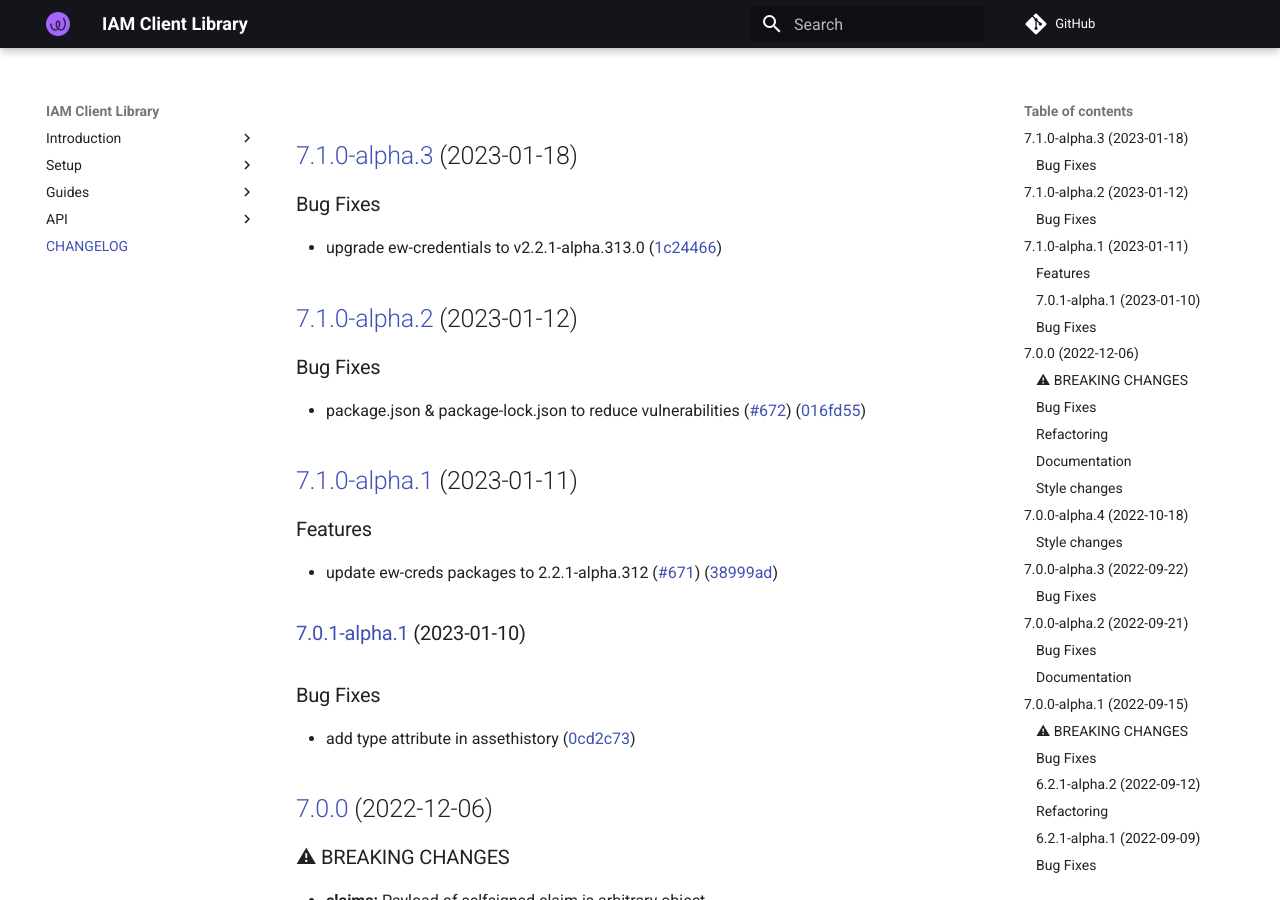
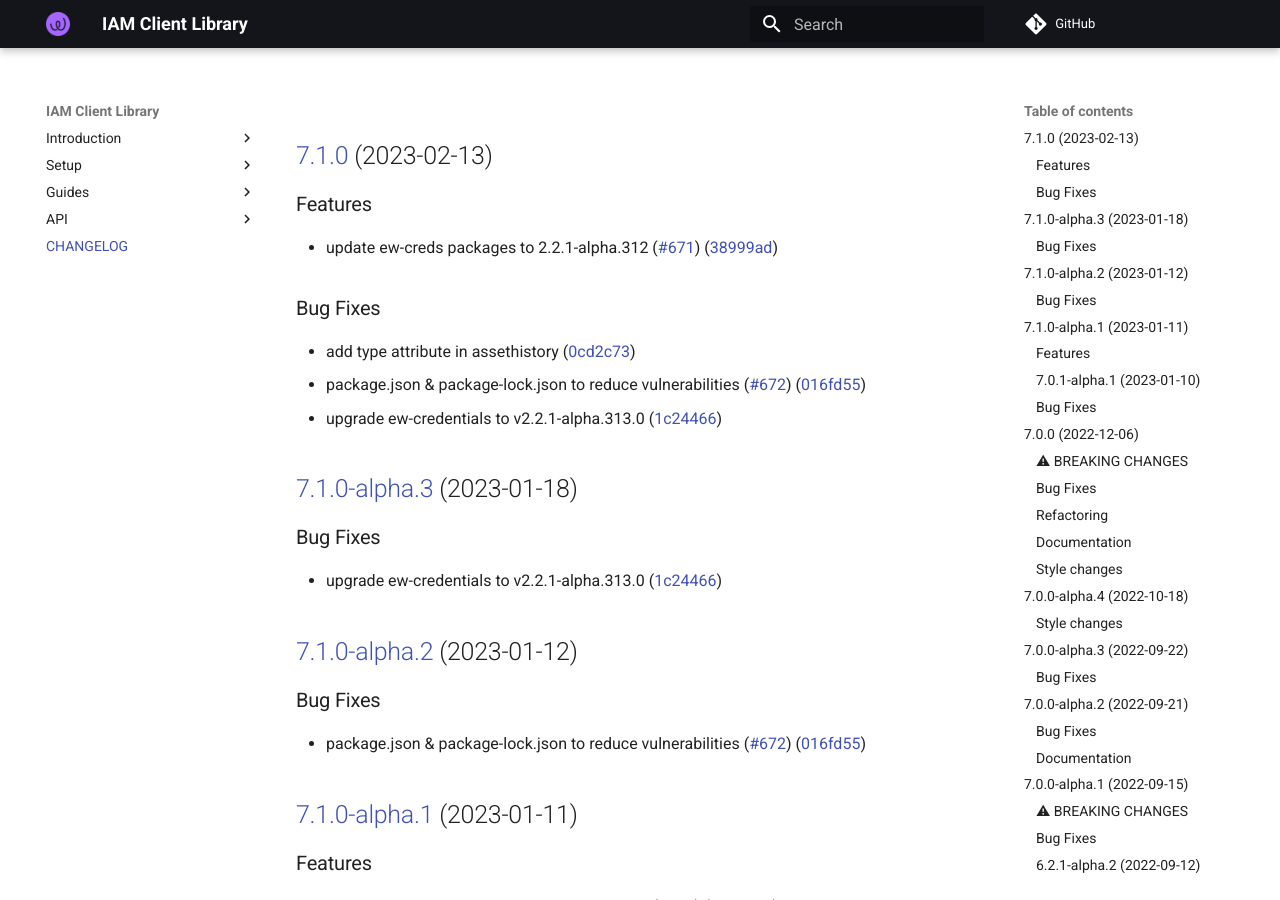
Before and after one commit to energywebfoundation/iam-client-lib, an MkDocs documentation site: the page built from docs/CHANGELOG.md, in a window 1280 px wide and 900 px high. Built offline with MkDocs 1.6.1 and Material for MkDocs 9.7.7, drawn with Linux system fonts in a browser that asks for light colours; comment, search, counter and statistics services are not loaded.

Commit message:
chore(release): 7.1.0 [skip ci]
## [7.1.0](https://github.com/energywebfoundation/iam-client-lib/compare/v7.0.0...v7.1.0) (2023-02-13)

### Features

* update ew-creds packages to 2.2.1-alpha.312 ([#671](https://github.com/energywebfoundation/iam-client-lib/issues/671)) ([38999ad](https://github.com/energywebfoundation/iam-client-lib/commit/38999ad86b64fca3a224b543ac84e5f9e9f5d2d4))

### Bug Fixes

* add type attribute in assethistory ([0cd2c73](https://github.com/energywebfoundation/iam-client-lib/commit/0cd2c7393ec108285337fa3687250afd5088b0d2))
* package.json & package-lock.json to reduce vulnerabilities ([#672](https://github.com/energywebfoundation/iam-client-lib/issues/672)) ([016fd55](https://github.com/energywebfoundation/iam-client-lib/commit/016fd55ba0c9d4c4f42db4b5a30e8868c7f77129))
* upgrade ew-credentials to v2.2.1-alpha.313.0 ([1c24466](https://github.com/energywebfoundation/iam-client-lib/commit/1c24466da851f937f1f2a8b89ad1eb60dc8aa669))

```diff
--- a/docs/CHANGELOG.md
+++ b/docs/CHANGELOG.md
@@ -1,3 +1,17 @@
+## [7.1.0](https://github.com/energywebfoundation/iam-client-lib/compare/v7.0.0...v7.1.0) (2023-02-13)
+
+
+### Features
+
+* update ew-creds packages to 2.2.1-alpha.312 ([#671](https://github.com/energywebfoundation/iam-client-lib/issues/671)) ([38999ad](https://github.com/energywebfoundation/iam-client-lib/commit/38999ad86b64fca3a224b543ac84e5f9e9f5d2d4))
+
+
+### Bug Fixes
+
+* add type attribute in assethistory ([0cd2c73](https://github.com/energywebfoundation/iam-client-lib/commit/0cd2c7393ec108285337fa3687250afd5088b0d2))
+* package.json & package-lock.json to reduce vulnerabilities ([#672](https://github.com/energywebfoundation/iam-client-lib/issues/672)) ([016fd55](https://github.com/energywebfoundation/iam-client-lib/commit/016fd55ba0c9d4c4f42db4b5a30e8868c7f77129))
+* upgrade ew-credentials to v2.2.1-alpha.313.0 ([1c24466](https://github.com/energywebfoundation/iam-client-lib/commit/1c24466da851f937f1f2a8b89ad1eb60dc8aa669))
+
 ## [7.1.0-alpha.3](https://github.com/energywebfoundation/iam-client-lib/compare/v7.1.0-alpha.2...v7.1.0-alpha.3) (2023-01-18)
 
 
--- a/package.json
+++ b/package.json
@@ -1,6 +1,6 @@
 {
   "name": "iam-client-lib",
-  "version": "7.1.0-alpha.3",
+  "version": "7.1.0",
   "description": "Library for Decentralized Identity and Access Management",
   "main": "dist/index.js",
   "module": "dist/index.esm.js",
```
